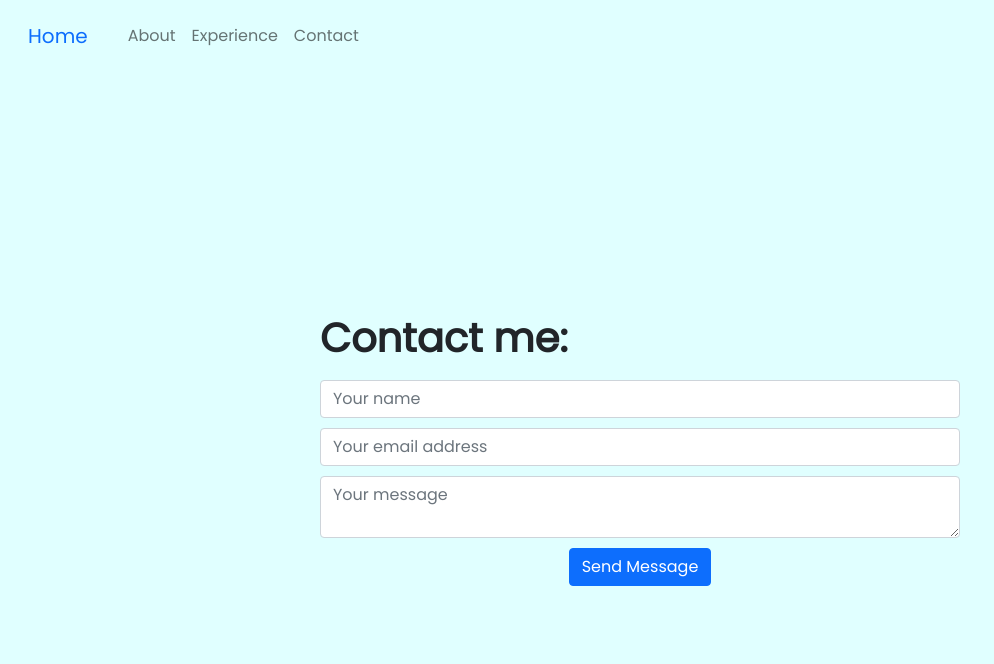
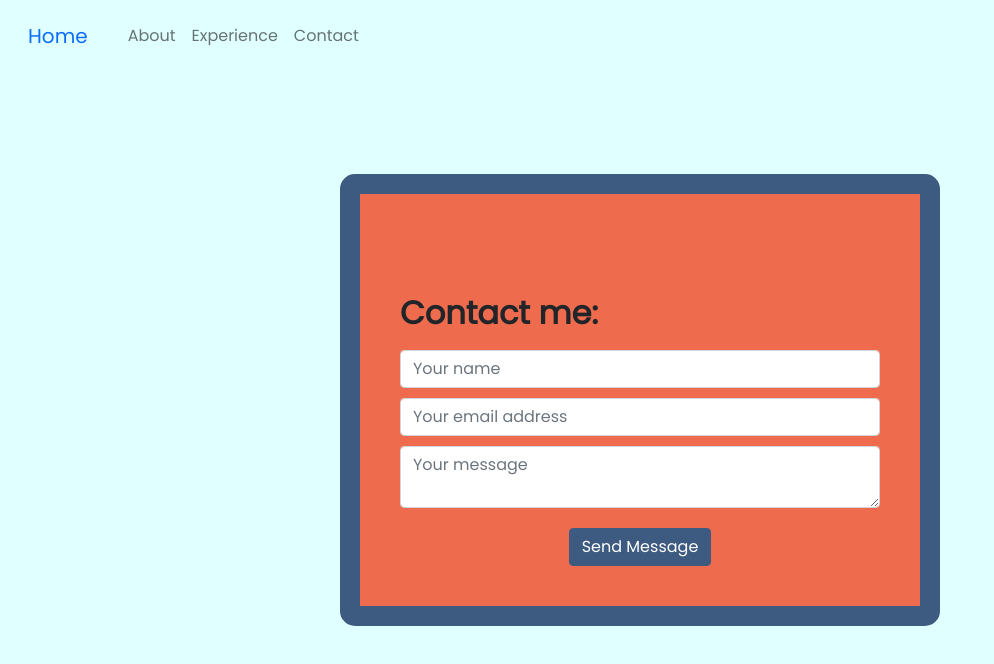
Before and after one commit to jonahanderson/jonahanderson-Website, a React (Create React App) app: page /contact in a window 1280 px wide. Shown: the top 664 px of the page, without its empty margins (0-994 px from the left). Built offline with nearby package versions, Linux system fonts and the light colour scheme.

Commit message:
contact page styling, button styling, small fixes

```diff
--- a/src/components/footer/Footer.js
+++ b/src/components/footer/Footer.js
@@ -2,11 +2,12 @@ import './Footer.css';
 
 
 function Footer() {
+
   return (
     <div className="footer">
       Sneaky, aren't you?
       <div className="link">
-        Check out this site on GitHub:
+        Check out this site on GitHub: <a style={{color: 'white'}} href="https://github.com/jonahanderson/jonahanderson.me" target="_blank" rel="noreferrer"> here </a>
       </div>
     </div>
   );
--- a/src/pages/contact/Contact.css
+++ b/src/pages/contact/Contact.css
@@ -6,12 +6,40 @@
     align-items: center;
     justify-content: center;
 
-    overflow: hidden;
+    overflow: scroll;
 }
 
 .contact-wrapper{
-    width: 50vw;
+    width: 75vmin;
+    background-color: #ee6c4d;
+    border: 20px solid #3D5A80;
+    border-radius: 15px 15px 15px 15px;
+    display: flex;
+    align-items: center;
+    justify-content: center;
+    object-fit: contain;
 }
+
+/* .contact-wrapper1{
+    width: 70vmin;
+    height: 90%;
+    background-color: #ee6c4d;
+    display: flex;
+    align-items: center;
+    justify-content: center;
+    object-fit: contain;
+
+} */
+
+.sizing{
+    width: 60vmin;
+
+
+    /* background-color: red; */
+    padding-bottom: 40px;
+}
+
+
 .yourname{
     padding-bottom: 10px;
 }
@@ -23,12 +51,9 @@
 
 .yourmessage{
     padding-bottom: 10px;
-
 }
 
 .title{
-    /* padding-top:100px;
-    padding-bottom: 10px; */
     font-weight: bold;
 }
 
@@ -40,4 +65,24 @@
 
 .ww{
     text-align: center;
+    /* padding-bottom: 5px; */
+    padding-top: 10px;
 }
+
+.bt2{
+    background-color: #3D5A80;
+    border-color: #3D5A80;
+    color: white;
+}
+
+.bt2:hover{
+    background-color: #98c1d9;
+    border-color: #98c1d9;
+    color: white;
+}
+
+.bt2:focus{
+    background-color: lightcyan;
+    border-color: #3D5A80;
+    color: black;
+}
--- a/src/pages/contact/Contact.js
+++ b/src/pages/contact/Contact.js
@@ -49,17 +49,24 @@ function Contact() {
   return (
       <div className="contact-form">
         <div className="contact-wrapper">
-          <h1 className="title">Contact me:</h1>
-          <InputGroup className="yourname"> <Form.Control type="text" placeholder="Your name" value={name} onChange={e => setName(e.target.value)}/></InputGroup>
-          <InputGroup className="youremail"> <Form.Control type="email" placeholder="Your email address" value={email} onChange={e => setEmail(e.target.value)} /></InputGroup>
-          <InputGroup className="yourmessage"> <Form.Control as="textarea" placeholder="Your message" value={message} onChange={e => setMessage(e.target.value)} /></InputGroup>
+          <div className="contact-wrapper1">
 
-          <div className="ww">
+            <div className="sizing">
 
-          <Button onClick={submit}>Send Message</Button>
+              <h2 className="title">Contact me:</h2>
+              <InputGroup className="yourname"> <Form.Control type="text" placeholder="Your name" value={name} onChange={e => setName(e.target.value)}/></InputGroup>
+              <InputGroup className="youremail"> <Form.Control type="email" placeholder="Your email address" value={email} onChange={e => setEmail(e.target.value)} /></InputGroup>
+              <InputGroup className="yourmessage"> <Form.Control as="textarea" placeholder="Your message" value={message} onChange={e => setMessage(e.target.value)} /></InputGroup>
 
+              <div className="ww">
+
+              <Button className="bt2" onClick={submit}>Send Message</Button>
+
+              </div>
+              {emailSent ? <div className="response">Thank you for your message. I'll be in contact with you shortly!</div> : null}
+            </div>
           </div>
-          {emailSent ? <div className="response">Thank you for your message, i'll be in contact with you shortly!</div> : null}
+
         </div>
       </div>
     );
--- a/src/pages/experience/Experience.css
+++ b/src/pages/experience/Experience.css
@@ -47,6 +47,21 @@
     padding-top: 20px;
 }
 
+.bt1{
+    background-color: #293241;
+    border-color: #293241;
+}
+
+.bt1:hover{
+    background-color: #3D5A80;
+    border-color: #3D5A80;
+}
+
+.bt1:focus{
+    background-color: #3D5A80;
+    border-color: #3D5A80;
+}
+
 
 @media screen and (max-width: 450px){
     .experience{
```
